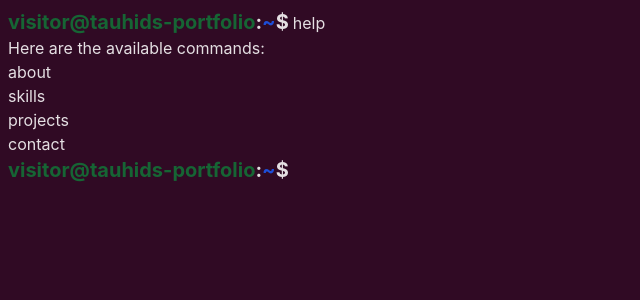
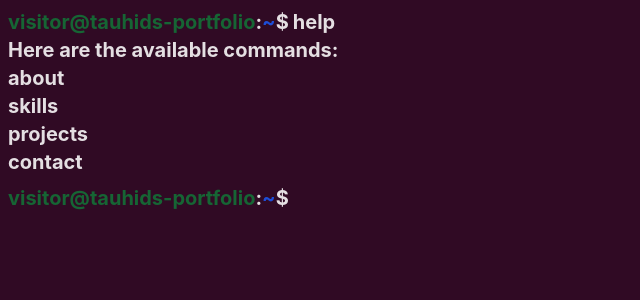
Before and after one commit to thtauhid/terminal-portfolio, a React (Vite) app: page / in a window 1280 px wide. Shown: the top 300 px of the page, without its empty margins (0-640 px from the left). Built offline with nearby package versions, Linux system fonts and the light colour scheme.

Commit message:
minor design update

```diff
--- a/src/App.tsx
+++ b/src/App.tsx
@@ -81,11 +81,11 @@ function App() {
   };
 
   return (
-    <div className='p-2'>
+    <div className='font-bold text-xl p-2'>
       {
         /* History */
         history.map((history) => (
-          <div>
+          <div className=' mb-2'>
             <Prompt />
             <span>{history.command}</span> <br />
             <span dangerouslySetInnerHTML={{ __html: history.output }} />
@@ -93,7 +93,7 @@ function App() {
         ))
       }
       {/* Prompt */}
-      <div className='font-bold text-xl flex'>
+      <div className='flex'>
         <Prompt />
         <span>
           <form onSubmit={handleSubmit(onSubmit)}>
@@ -102,6 +102,7 @@ function App() {
               className='bg-transparent outline-none'
               autoFocus
               {...register("prompt")}
+              autoComplete='off'
             />
           </form>
         </span>
@@ -112,7 +113,7 @@ function App() {
 
 const Prompt = () => {
   return (
-    <span className='font-bold text-xl mr-1'>
+    <span className='mr-1'>
       <span className='text-green-800 '>
         {username}@{hostname}
       </span>
```
